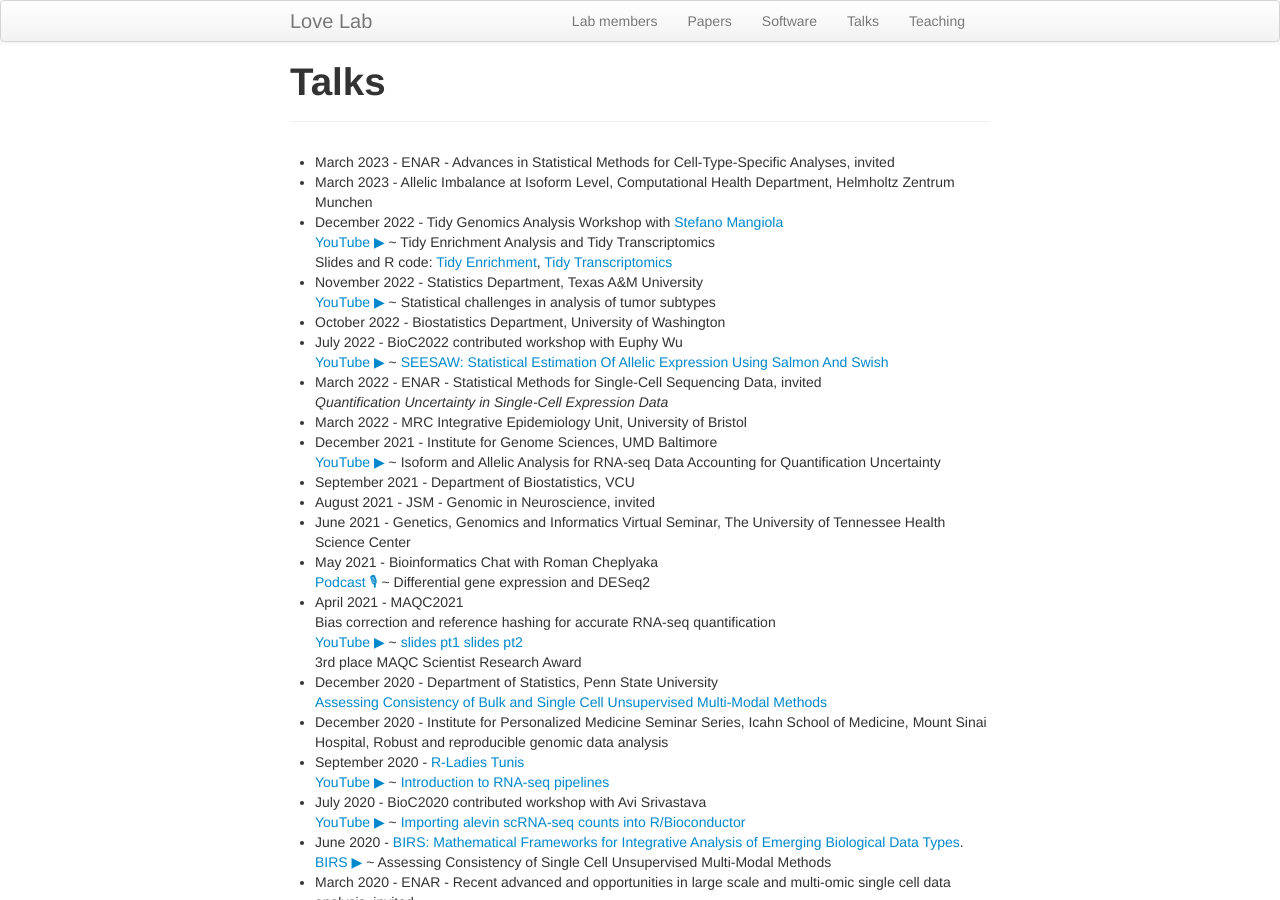
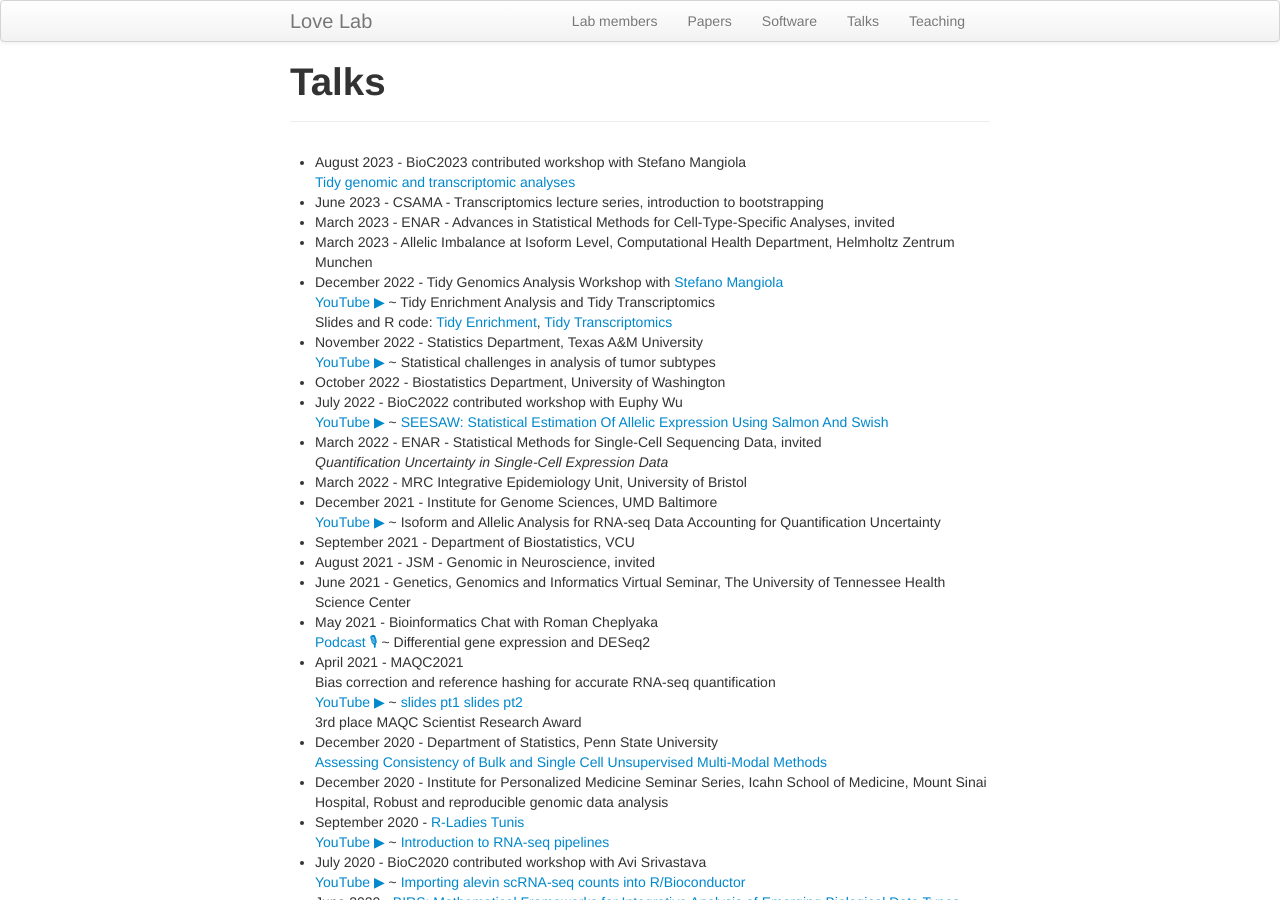
Before and after one commit to mikelove/mikelove.github.io, a Jekyll site: the page built from pages/talks.md, in a window 1280 px wide and 900 px high. Built offline with Jekyll 4.4.1, drawn with Linux system fonts in a browser that asks for light colours.

Commit message:
add upcoming talks

```diff
--- a/pages/talks.md
+++ b/pages/talks.md
@@ -3,6 +3,8 @@ layout: page
 title: "Talks"
 ---
 
+* August 2023 - BioC2023 contributed workshop with Stefano Mangiola <br/> [Tidy genomic and transcriptomic analyses](https://tidybiology.github.io/tidyomicsWorkshopBioc2023)
+* June 2023 - CSAMA - Transcriptomics lecture series, introduction to bootstrapping
 * March 2023 - ENAR - Advances in Statistical Methods for
   Cell-Type-Specific Analyses, invited
 * March 2023 - Allelic Imbalance at Isoform Level, Computational
```
